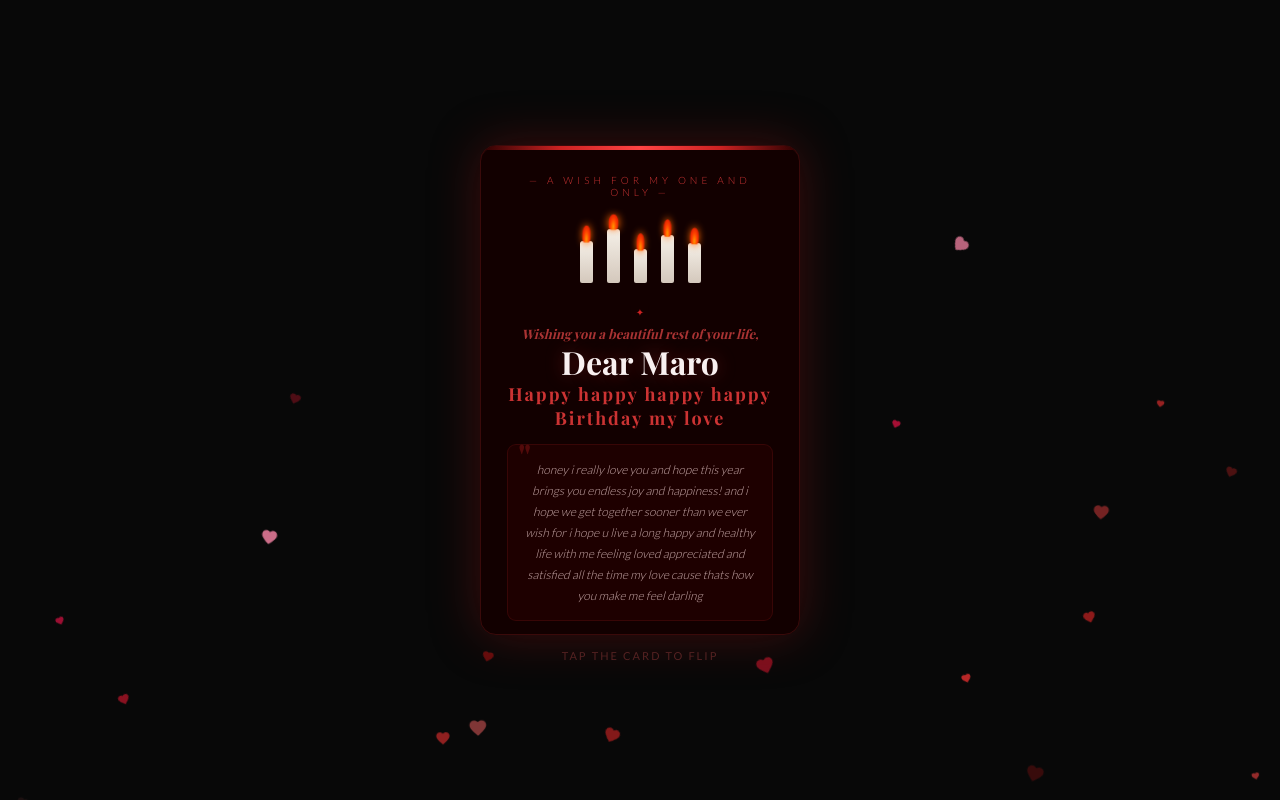
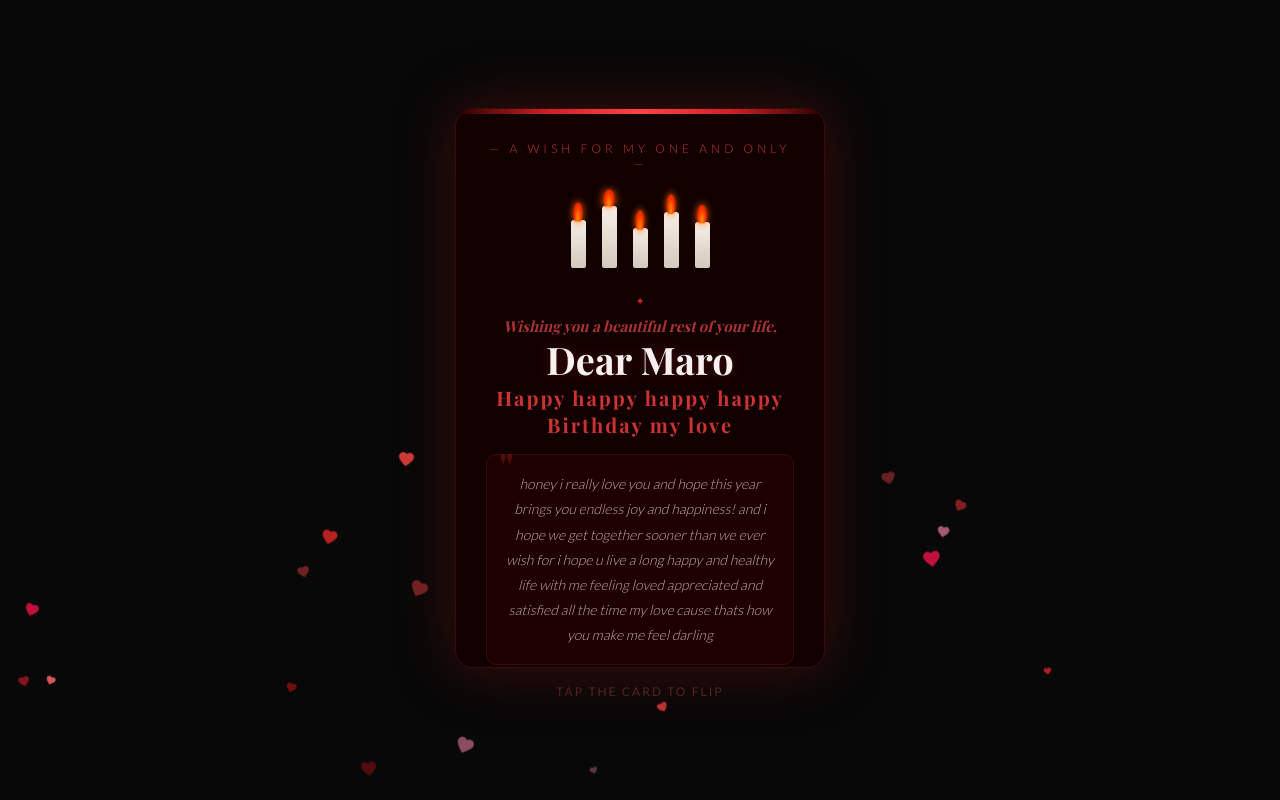
Before and after one commit to akiradiva671-coder/birthday, a plain HTML site: page index.html in a window 1280 px wide. Drawn offline with nearby package versions, Linux system fonts and the light colour scheme; a web font is replaced by a local one.

Commit message:
Update index.html

```diff
--- a/index.html
+++ b/index.html
@@ -7,24 +7,23 @@
 <link href="https://fonts.googleapis.com/css2?family=Playfair+Display:ital,wght@0,700;1,400&family=Lato:wght@300;400&display=swap" rel="stylesheet">
 <style>
 *{margin:0;padding:0;box-sizing:border-box;}
-
 body{background:#080808;display:flex;flex-direction:column;align-items:center;justify-content:center;min-height:100vh;padding:30px 12px 24px;overflow:hidden;}
 
-/* Floating hearts */
+/* Floating particles */
 .hearts-bg{position:fixed;inset:0;pointer-events:none;z-index:0;}
-.fheart{position:absolute;pointer-events:none;animation:floatHeart linear infinite;}
-@keyframes floatHeart{
+.fitem{position:absolute;pointer-events:none;animation:floatUp linear infinite;}
+@keyframes floatUp{
   0%{transform:translateY(0) scale(var(--s)) rotate(var(--r));opacity:0;}
   8%{opacity:var(--op);}
   90%{opacity:var(--op);}
-  100%{transform:translateY(-110vh) scale(var(--s)) rotate(calc(var(--r) + 30deg));opacity:0;}
+  100%{transform:translateY(-110vh) scale(var(--s)) rotate(calc(var(--r) + 25deg));opacity:0;}
 }
 
 /* Card scene */
 .scene{
-  width:min(320px,88vw);
-  aspect-ratio:320/490;
-  perspective:900px;
+  width:min(370px,92vw);
+  aspect-ratio:370/560;
+  perspective:1000px;
   cursor:pointer;
   z-index:2;
   position:relative;
@@ -40,61 +39,30 @@ body{background:#080808;display:flex;flex-direction:column;align-items:center;ju
 /* Card faces */
 .face{
   position:absolute;inset:0;
-  border-radius:16px;
+  border-radius:18px;
   backface-visibility:hidden;
   -webkit-backface-visibility:hidden;
   overflow:hidden;
 }
-.front{
-  background:#120000;
-  border:1px solid #3a0a0a;
-  box-shadow:0 0 50px rgba(160,20,20,0.35),inset 0 1px 0 rgba(200,60,60,0.1);
-}
-.back{
-  background:#0d0d1a;
-  border:1px solid #1a0a2a;
-  box-shadow:0 0 50px rgba(100,0,160,0.3);
-  transform:rotateY(180deg);
-}
+.front{background:#120000;border:1px solid #3a0a0a;box-shadow:0 0 60px rgba(160,20,20,0.35),inset 0 1px 0 rgba(200,60,60,0.1);}
+.back{background:#0d0d1a;border:1px solid #1a0a2a;box-shadow:0 0 60px rgba(100,0,160,0.3);transform:rotateY(180deg);}
 
 /* Top accent bands */
-.top-band{
-  position:absolute;top:0;left:0;right:0;height:4px;
-  border-radius:16px 16px 0 0;
-  background:linear-gradient(90deg,#2a0000,#cc2222,#ff4444,#cc2222,#2a0000);
-}
-.back-band{
-  position:absolute;top:0;left:0;right:0;height:4px;
-  border-radius:16px 16px 0 0;
-  background:linear-gradient(90deg,#1a0033,#7722cc,#aa44ff,#7722cc,#1a0033);
-}
+.top-band{position:absolute;top:0;left:0;right:0;height:5px;border-radius:18px 18px 0 0;background:linear-gradient(90deg,#2a0000,#cc2222,#ff4444,#cc2222,#2a0000);}
+.back-band{position:absolute;top:0;left:0;right:0;height:5px;border-radius:18px 18px 0 0;background:linear-gradient(90deg,#1a0033,#7722cc,#aa44ff,#7722cc,#1a0033);}
 
-/* Front content */
-.fc{
-  position:relative;z-index:2;
-  padding:clamp(18px,4vw,28px) clamp(16px,4vw,26px) clamp(14px,3vw,22px);
-  display:flex;flex-direction:column;align-items:center;text-align:center;height:100%;
-}
-.label-tag{
-  font-family:'Lato',sans-serif;font-weight:300;
-  letter-spacing:4px;font-size:clamp(8px,2vw,10px);
-  color:#cc3333;text-transform:uppercase;
-  margin-bottom:clamp(10px,2.5vw,16px);
-}
+/* Content wrappers */
+.fc{position:relative;z-index:2;padding:clamp(20px,4vw,32px) clamp(20px,4vw,30px) clamp(16px,3vw,24px);display:flex;flex-direction:column;align-items:center;text-align:center;height:100%;}
+.bc{position:relative;z-index:2;padding:clamp(16px,3vw,26px) clamp(18px,4vw,28px) clamp(14px,3vw,22px);display:flex;flex-direction:column;align-items:center;text-align:center;height:100%;}
+
+/* Label */
+.label-tag{font-family:'Lato',sans-serif;font-weight:300;letter-spacing:4px;font-size:clamp(9px,2.2vw,12px);color:#cc3333;text-transform:uppercase;margin-bottom:clamp(12px,2.5vw,18px);}
 
 /* Candles */
-.candles-row{display:flex;gap:clamp(8px,2vw,14px);align-items:flex-end;margin-bottom:clamp(10px,2.5vw,16px);}
+.candles-row{display:flex;gap:clamp(10px,2.5vw,16px);align-items:flex-end;margin-bottom:clamp(12px,2.5vw,18px);}
 .candle-wrap{display:flex;flex-direction:column;align-items:center;}
-.flame{
-  width:clamp(6px,1.5vw,9px);
-  height:clamp(11px,2.5vw,16px);
-  background:radial-gradient(ellipse at 50% 80%,#ff9900,#ff4400 40%,#cc0000);
-  border-radius:50% 50% 30% 30%;
-  animation:flicker 1.5s ease-in-out infinite alternate;
-  filter:drop-shadow(0 0 4px #ff6600);
-  margin-bottom:-1px;
-}
-.cbody{width:clamp(9px,2vw,13px);border-radius:3px 3px 2px 2px;background:linear-gradient(180deg,#f5f0e8,#d4c8bc);}
+.flame{width:clamp(7px,1.8vw,10px);height:clamp(13px,3vw,18px);background:radial-gradient(ellipse at 50% 80%,#ff9900,#ff4400 40%,#cc0000);border-radius:50% 50% 30% 30%;animation:flicker 1.5s ease-in-out infinite alternate;filter:drop-shadow(0 0 4px #ff6600);margin-bottom:-1px;}
+.cbody{width:clamp(10px,2.2vw,15px);border-radius:3px 3px 2px 2px;background:linear-gradient(180deg,#f5f0e8,#d4c8bc);}
 @keyframes flicker{
   0%{transform:scaleX(1) rotate(-2deg);}
   50%{transform:scaleX(0.85) scaleY(1.1) rotate(1deg);}
@@ -102,90 +70,41 @@ body{background:#080808;display:flex;flex-direction:column;align-items:center;ju
 }
 
 /* Dividers */
-.divider{
-  width:100%;height:1px;
-  background:linear-gradient(90deg,transparent,#550000,#cc2222,#550000,transparent);
-  margin:clamp(8px,2vw,13px) 0;
-  position:relative;
-}
-.divider::before{
-  content:'✦';position:absolute;left:50%;top:50%;
-  transform:translate(-50%,-50%);
-  color:#cc2222;font-size:10px;background:#120000;padding:0 5px;
-}
-.back-divider{
-  width:100%;height:1px;
-  background:linear-gradient(90deg,transparent,#330055,#9933cc,#330055,transparent);
-  margin:clamp(6px,1.5vw,10px) 0;
-  position:relative;
-}
-.back-divider::before{
-  content:'✦';position:absolute;left:50%;top:50%;
-  transform:translate(-50%,-50%);
-  color:#9933cc;font-size:10px;background:#0d0d1a;padding:0 5px;
-}
+.divider{width:100%;height:1px;background:linear-gradient(90deg,transparent,#550000,#cc2222,#550000,transparent);margin:clamp(10px,2vw,15px) 0;position:relative;}
+.divider::before{content:'✦';position:absolute;left:50%;top:50%;transform:translate(-50%,-50%);color:#cc2222;font-size:11px;background:#120000;padding:0 6px;}
+.back-divider{width:100%;height:1px;background:linear-gradient(90deg,transparent,#330055,#9933cc,#330055,transparent);margin:clamp(8px,1.5vw,12px) 0;position:relative;}
+.back-divider::before{content:'✦';position:absolute;left:50%;top:50%;transform:translate(-50%,-50%);color:#9933cc;font-size:11px;background:#0d0d1a;padding:0 6px;}
 
 /* Front text */
-.wishing{font-family:'Playfair Display',serif;font-style:italic;font-size:clamp(10px,2.5vw,13px);color:#aa3333;margin-bottom:2px;}
-.rname{font-family:'Playfair Display',serif;font-size:clamp(22px,6vw,32px);font-weight:700;color:#f8f0f0;line-height:1.1;margin-bottom:3px;text-shadow:0 0 18px rgba(200,50,50,0.35);}
-.bday{font-family:'Playfair Display',serif;font-size:clamp(13px,3.5vw,18px);color:#cc3333;letter-spacing:2px;margin-bottom:clamp(10px,2.5vw,14px);}
-.msg-box{
-  background:rgba(60,0,0,0.3);
-  border:1px solid rgba(150,30,30,0.22);
-  border-radius:9px;
-  padding:clamp(10px,2.5vw,14px) clamp(12px,3vw,16px);
-  margin-bottom:clamp(8px,2vw,14px);
-  position:relative;
-}
-.msg-box::before{
-  content:'"';position:absolute;top:-7px;left:10px;
-  font-family:'Playfair Display',serif;font-size:36px;
-  color:#cc2222;opacity:0.3;line-height:1;
-}
-.msg{font-family:'Lato',sans-serif;font-weight:300;font-size:clamp(10px,2.5vw,12px);line-height:1.75;color:#c8a8a8;font-style:italic;}
+.wishing{font-family:'Playfair Display',serif;font-style:italic;font-size:clamp(11px,2.8vw,15px);color:#aa3333;margin-bottom:3px;}
+.rname{font-family:'Playfair Display',serif;font-size:clamp(26px,7vw,38px);font-weight:700;color:#f8f0f0;line-height:1.1;margin-bottom:4px;text-shadow:0 0 18px rgba(200,50,50,0.35);}
+.bday{font-family:'Playfair Display',serif;font-size:clamp(14px,3.8vw,20px);color:#cc3333;letter-spacing:2px;margin-bottom:clamp(12px,2.5vw,16px);}
+
+/* Message box */
+.msg-box{background:rgba(60,0,0,0.3);border:1px solid rgba(150,30,30,0.22);border-radius:10px;padding:clamp(12px,2.5vw,16px) clamp(14px,3vw,18px);margin-bottom:clamp(10px,2vw,16px);position:relative;}
+.msg-box::before{content:'"';position:absolute;top:-8px;left:12px;font-family:'Playfair Display',serif;font-size:40px;color:#cc2222;opacity:0.3;line-height:1;}
+.msg{font-family:'Lato',sans-serif;font-weight:300;font-size:clamp(11px,2.8vw,14px);line-height:1.8;color:#c8a8a8;font-style:italic;}
 
 /* Front signature */
-.from-row{display:flex;flex-direction:column;align-items:center;gap:3px;margin-top:auto;}
-.from-lbl{font-size:clamp(7px,1.8vw,9px);letter-spacing:4px;color:#662222;text-transform:uppercase;}
-.signature{font-family:'Playfair Display',serif;font-style:italic;font-size:clamp(13px,3.5vw,17px);color:#e87070;}
-.hearts-row{display:flex;gap:5px;margin-top:6px;}
-.hrt{color:#cc2222;font-size:clamp(10px,2.5vw,13px);animation:pulse 2s ease-in-out infinite;}
-.hrt:nth-child(2){animation-delay:.3s;color:#882222;font-size:clamp(8px,2vw,10px);}
+.from-row{display:flex;flex-direction:column;align-items:center;gap:4px;margin-top:auto;}
+.from-lbl{font-size:clamp(8px,2vw,10px);letter-spacing:4px;color:#662222;text-transform:uppercase;}
+.signature{font-family:'Playfair Display',serif;font-style:italic;font-size:clamp(15px,3.8vw,20px);color:#e87070;}
+.hearts-row{display:flex;gap:6px;margin-top:7px;}
+.hrt{color:#cc2222;font-size:clamp(11px,2.8vw,15px);animation:pulse 2s ease-in-out infinite;}
+.hrt:nth-child(2){animation-delay:.3s;color:#882222;font-size:clamp(9px,2.2vw,12px);}
 .hrt:nth-child(3){animation-delay:.6s;}
-.hrt:nth-child(4){animation-delay:.9s;color:#882222;font-size:clamp(8px,2vw,10px);}
+.hrt:nth-child(4){animation-delay:.9s;color:#882222;font-size:clamp(9px,2.2vw,12px);}
 .hrt:nth-child(5){animation-delay:1.2s;}
-@keyframes pulse{
-  0%,100%{transform:scale(1);opacity:.7;}
-  50%{transform:scale(1.3);opacity:1;}
-}
+@keyframes pulse{0%,100%{transform:scale(1);opacity:.7;}50%{transform:scale(1.3);opacity:1;}}
 
-/* Back content */
-.bc{
-  position:relative;z-index:2;
-  padding:clamp(14px,3vw,22px) clamp(14px,3vw,22px) clamp(12px,3vw,18px);
-  display:flex;flex-direction:column;align-items:center;text-align:center;height:100%;
-}
-.bname{font-family:'Playfair Display',serif;font-size:clamp(20px,5.5vw,28px);font-weight:700;color:#f0e8ff;text-shadow:0 0 18px rgba(150,50,220,0.4);margin-bottom:4px;}
-.bbday{font-family:'Playfair Display',serif;font-size:clamp(12px,3vw,15px);color:#9933cc;letter-spacing:3px;margin-bottom:clamp(8px,2vw,12px);}
-.back-msg{
-  font-family:'Lato',sans-serif;font-weight:300;
-  font-size:clamp(10px,2.5vw,11px);line-height:1.8;
-  color:#b090d0;font-style:italic;
-  background:rgba(80,0,120,0.2);
-  border:1px solid rgba(150,50,200,0.18);
-  border-radius:8px;
-  padding:clamp(10px,2.5vw,13px) clamp(11px,2.5vw,14px);
-  margin-bottom:8px;
-}
-.back-sig{font-family:'Playfair Display',serif;font-style:italic;font-size:clamp(12px,3vw,15px);color:#cc88ff;margin-top:auto;}
+/* Back text */
+.bname{font-family:'Playfair Display',serif;font-size:clamp(22px,6vw,32px);font-weight:700;color:#f0e8ff;text-shadow:0 0 18px rgba(150,50,220,0.4);margin-bottom:5px;}
+.bbday{font-family:'Playfair Display',serif;font-size:clamp(13px,3.2vw,17px);color:#9933cc;letter-spacing:3px;margin-bottom:clamp(10px,2vw,14px);}
+.back-msg{font-family:'Lato',sans-serif;font-weight:300;font-size:clamp(11px,2.8vw,14px);line-height:1.85;color:#b090d0;font-style:italic;background:rgba(80,0,120,0.2);border:1px solid rgba(150,50,200,0.18);border-radius:9px;padding:clamp(12px,2.5vw,15px) clamp(13px,2.8vw,16px);margin-bottom:10px;}
+.back-sig{font-family:'Playfair Display',serif;font-style:italic;font-size:clamp(13px,3.2vw,17px);color:#cc88ff;margin-top:auto;}
 
 /* Hint */
-.hint{
-  font-family:'Lato',sans-serif;font-size:clamp(9px,2.2vw,11px);
-  color:#552222;letter-spacing:2px;text-transform:uppercase;
-  margin-top:14px;z-index:2;
-  animation:blink 2s ease-in-out infinite;
-}
+.hint{font-family:'Lato',sans-serif;font-size:clamp(10px,2.4vw,12px);color:#552222;letter-spacing:2px;text-transform:uppercase;margin-top:16px;z-index:2;animation:blink 2s ease-in-out infinite;}
 @keyframes blink{0%,100%{opacity:.35;}50%{opacity:1;}}
 </style>
 </head>
@@ -193,7 +112,7 @@ body{background:#080808;display:flex;flex-direction:column;align-items:center;ju
 
 <div class="hearts-bg" id="hbg"></div>
 
-<div class="scene" id="scene" onclick="flipCard()">
+<div class="scene" onclick="flipCard()">
   <div class="flipper" id="flipper">
 
     <!-- FRONT -->
@@ -201,30 +120,13 @@ body{background:#080808;display:flex;flex-direction:column;align-items:center;ju
       <div class="top-band"></div>
       <div class="fc">
         <div class="label-tag">— A Wish For my one and only —</div>
-
         <div class="candles-row">
-          <div class="candle-wrap">
-            <div class="flame" style="animation-delay:0s"></div>
-            <div class="cbody" style="height:clamp(28px,7vw,42px)"></div>
-          </div>
-          <div class="candle-wrap">
-            <div class="flame" style="animation-delay:.3s"></div>
-            <div class="cbody" style="height:clamp(36px,9vw,54px)"></div>
-          </div>
-          <div class="candle-wrap">
-            <div class="flame" style="animation-delay:.7s;animation-duration:1.2s"></div>
-            <div class="cbody" style="height:clamp(22px,5.5vw,34px)"></div>
-          </div>
-          <div class="candle-wrap">
-            <div class="flame" style="animation-delay:.5s;animation-duration:1.8s"></div>
-            <div class="cbody" style="height:clamp(32px,8vw,48px)"></div>
-          </div>
-          <div class="candle-wrap">
-            <div class="flame" style="animation-delay:.9s"></div>
-            <div class="cbody" style="height:clamp(26px,6.5vw,40px)"></div>
-          </div>
+          <div class="candle-wrap"><div class="flame" style="animation-delay:0s"></div><div class="cbody" style="height:clamp(32px,8vw,48px)"></div></div>
+          <div class="candle-wrap"><div class="flame" style="animation-delay:.3s"></div><div class="cbody" style="height:clamp(42px,10vw,62px)"></div></div>
+          <div class="candle-wrap"><div class="flame" style="animation-delay:.7s;animation-duration:1.2s"></div><div class="cbody" style="height:clamp(26px,6.5vw,40px)"></div></div>
+          <div class="candle-wrap"><div class="flame" style="animation-delay:.5s;animation-duration:1.8s"></div><div class="cbody" style="height:clamp(38px,9vw,56px)"></div></div>
+          <div class="candle-wrap"><div class="flame" style="animation-delay:.9s"></div><div class="cbody" style="height:clamp(30px,7.5vw,46px)"></div></div>
         </div>
-
         <div class="divider"></div>
         <div class="wishing">Wishing you a beautiful rest of your life,</div>
         <div class="rname">Dear Maro</div>
@@ -236,11 +138,7 @@ body{background:#080808;display:flex;flex-direction:column;align-items:center;ju
           <span class="from-lbl">with love</span>
           <span class="signature">i am Always Your nory ♥</span>
           <div class="hearts-row">
-            <span class="hrt">♥</span>
-            <span class="hrt">♥</span>
-            <span class="hrt">♥</span>
-            <span class="hrt">♥</span>
-            <span class="hrt">♥</span>
+            <span class="hrt">♥</span><span class="hrt">♥</span><span class="hrt">♥</span><span class="hrt">♥</span><span class="hrt">♥</span>
           </div>
         </div>
       </div>
@@ -250,7 +148,7 @@ body{background:#080808;display:flex;flex-direction:column;align-items:center;ju
     <div class="face back">
       <div class="back-band"></div>
       <div class="bc">
-        <svg width="100%" viewBox="0 0 160 148" xmlns="http://www.w3.org/2000/svg" style="max-width:160px;margin-bottom:4px;">
+        <svg width="100%" viewBox="0 0 160 148" xmlns="http://www.w3.org/2000/svg" style="max-width:175px;margin-bottom:5px;">
           <rect x="20" y="88" width="120" height="50" rx="6" fill="#3a0a0a"/>
           <rect x="20" y="88" width="120" height="15" rx="3" fill="#cc2222"/>
           <rect x="20" y="103" width="120" height="5" fill="#ff4444" opacity="0.35"/>
@@ -279,7 +177,6 @@ body{background:#080808;display:flex;flex-direction:column;align-items:center;ju
           <circle cx="105" cy="24" r="2" fill="#ffdd00" opacity="0.85"/>
           <ellipse cx="80" cy="138" rx="56" ry="5" fill="#1a0033" opacity="0.45"/>
         </svg>
-
         <div class="back-divider"></div>
         <div class="bname">Dear lover my maro</div>
         <div class="bbday">Happy Birthday</div>
@@ -300,50 +197,112 @@ function flipCard() {
   flipped = !flipped;
   document.getElementById('flipper').classList.toggle('flipped', flipped);
   document.getElementById('hint').textContent = flipped ? 'tap to flip back' : 'tap the card to flip';
+  switchParticles();
 }
 
+/* ── Color palettes ── */
 var heartColors = ['#cc2222','#ff4444','#ff6666','#aa1111','#ff3333','#dd1144','#ff88aa','#991122'];
-var heartSizes  = [10, 13, 16, 20, 9, 12, 18, 14, 11];
+var cakePurples = ['#9933cc','#aa44ff','#cc88ff','#7722cc','#bb55ee','#dd99ff','#8811bb','#ee77ff'];
+var sizes       = [10, 13, 16, 20, 9, 12, 18, 14, 11];
 
+/* ── SVG heart ── */
 function svgHeart(size, color) {
-  var s = document.createElementNS('http://www.w3.org/2000/svg', 'svg');
-  s.setAttribute('width', size);
-  s.setAttribute('height', size);
-  s.setAttribute('viewBox', '0 0 24 24');
-  var p = document.createElementNS('http://www.w3.org/2000/svg', 'path');
-  p.setAttribute('d', 'M12 21.35l-1.45-1.32C5.4 15.36 2 12.28 2 8.5 2 5.42 4.42 3 7.5 3c1.74 0 3.41.81 4.5 2.09C13.09 3.81 14.76 3 16.5 3 19.58 3 22 5.42 22 8.5c0 3.78-3.4 6.86-8.55 11.54L12 21.35z');
+  var s = document.createElementNS('http://www.w3.org/2000/svg','svg');
+  s.setAttribute('width', size); s.setAttribute('height', size); s.setAttribute('viewBox','0 0 24 24');
+  var p = document.createElementNS('http://www.w3.org/2000/svg','path');
+  p.setAttribute('d','M12 21.35l-1.45-1.32C5.4 15.36 2 12.28 2 8.5 2 5.42 4.42 3 7.5 3c1.74 0 3.41.81 4.5 2.09C13.09 3.81 14.76 3 16.5 3 19.58 3 22 5.42 22 8.5c0 3.78-3.4 6.86-8.55 11.54L12 21.35z');
   p.setAttribute('fill', color);
   s.appendChild(p);
   return s;
 }
 
-function spawnHeart() {
-  var hbg   = document.getElementById('hbg');
-  var size  = heartSizes[Math.floor(Math.random() * heartSizes.length)];
-  var color = heartColors[Math.floor(Math.random() * heartColors.length)];
+/* ── SVG birthday cake ── */
+function svgCake(size, color) {
+  var s = document.createElementNS('http://www.w3.org/2000/svg','svg');
+  s.setAttribute('width', size); s.setAttribute('height', size); s.setAttribute('viewBox','0 0 32 32');
+  var u = 'http://www.w3.org/2000/svg';
+
+  var shadow = document.createElementNS(u,'ellipse');
+  shadow.setAttribute('cx','16'); shadow.setAttribute('cy','29'); shadow.setAttribute('rx','10'); shadow.setAttribute('ry','2');
+  shadow.setAttribute('fill', color); shadow.setAttribute('opacity','0.25');
+
+  var b = document.createElementNS(u,'rect');
+  b.setAttribute('x','4'); b.setAttribute('y','18'); b.setAttribute('width','24'); b.setAttribute('height','10'); b.setAttribute('rx','2');
+  b.setAttribute('fill', color);
+
+  var t = document.createElementNS(u,'rect');
+  t.setAttribute('x','8'); t.setAttribute('y','10'); t.setAttribute('width','16'); t.setAttribute('height','9'); t.setAttribute('rx','2');
+  t.setAttribute('fill', color); t.setAttribute('opacity','0.85');
+
+  var fb = document.createElementNS(u,'path');
+  fb.setAttribute('d','M4 20 Q7 17 10 20 Q13 23 16 20 Q19 17 22 20 Q25 23 28 20');
+  fb.setAttribute('stroke','#ffffff'); fb.setAttribute('stroke-width','1.5'); fb.setAttribute('fill','none'); fb.setAttribute('opacity','0.6');
+
+  var ft = document.createElementNS(u,'path');
+  ft.setAttribute('d','M8 12 Q10.5 9.5 13 12 Q15.5 14.5 16 12 Q18.5 9.5 21 12 Q23.5 14.5 24 12');
+  ft.setAttribute('stroke','#ffffff'); ft.setAttribute('stroke-width','1.2'); ft.setAttribute('fill','none'); ft.setAttribute('opacity','0.55');
+
+  var cs = document.createElementNS(u,'rect');
+  cs.setAttribute('x','14.5'); cs.setAttribute('y','5'); cs.setAttribute('width','3'); cs.setAttribute('height','6'); cs.setAttribute('rx','1');
+  cs.setAttribute('fill','#f5f0e8');
+
+  var fl = document.createElementNS(u,'ellipse');
+  fl.setAttribute('cx','16'); fl.setAttribute('cy','4'); fl.setAttribute('rx','2'); fl.setAttribute('ry','3');
+  fl.setAttribute('fill','#ff9900');
+
+  var fc2 = document.createElementNS(u,'ellipse');
+  fc2.setAttribute('cx','16'); fc2.setAttribute('cy','4.5'); fc2.setAttribute('rx','0.9'); fc2.setAttribute('ry','1.5');
+  fc2.setAttribute('fill','#ffdd00');
+
+  [shadow, b, t, fb, ft, cs, fl, fc2].forEach(function(el){ s.appendChild(el); });
+  return s;
+}
+
+/* ── Particle system ── */
+var intervalId = null;
+
+function spawnParticle() {
+  var hbg     = document.getElementById('hbg');
+  var size    = sizes[Math.floor(Math.random() * sizes.length)];
   var opacity = (0.35 + Math.random() * 0.55).toFixed(2);
   var left    = (Math.random() * 98).toFixed(1);
   var dur     = (5 + Math.random() * 8).toFixed(1);
   var delay   = (Math.random() * 3).toFixed(2);
   var rot     = (-30 + Math.random() * 60).toFixed(0);
 
+  var el;
+  if (flipped) {
+    el = svgCake(Math.round(size * 1.5), cakePurples[Math.floor(Math.random() * cakePurples.length)]);
+  } else {
+    el = svgHeart(size, heartColors[Math.floor(Math.random() * heartColors.length)]);
+  }
+
   var wrap = document.createElement('div');
-  wrap.className = 'fheart';
-  wrap.style.cssText = 'left:' + left + '%;bottom:-30px;--s:1;--op:' + opacity + ';--r:' + rot + 'deg;animation-duration:' + dur + 's;animation-delay:' + delay + 's;';
-  wrap.appendChild(svgHeart(size, color));
+  wrap.className = 'fitem';
+  wrap.style.cssText = 'left:' + left + '%;bottom:-40px;--s:1;--op:' + opacity + ';--r:' + rot + 'deg;animation-duration:' + dur + 's;animation-delay:' + delay + 's;';
+  wrap.appendChild(el);
   hbg.appendChild(wrap);
 
-  setTimeout(function() { wrap.remove(); }, (parseFloat(dur) + parseFloat(delay) + 0.5) * 1000);
+  setTimeout(function(){ wrap.remove(); }, (parseFloat(dur) + parseFloat(delay) + 0.5) * 1000);
 }
 
-function startHearts() {
-  for (var i = 0; i < 18; i++) {
-    setTimeout(spawnHeart, i * 220);
-  }
-  setInterval(spawnHeart, 320);
+function clearAllParticles() {
+  var hbg = document.getElementById('hbg');
+  while (hbg.firstChild) { hbg.removeChild(hbg.firstChild); }
 }
 
-startHearts();
+function switchParticles() {
+  clearAllParticles();
+  if (intervalId) clearInterval(intervalId);
+  for (var i = 0; i < 18; i++) {
+    setTimeout(spawnParticle, i * 220);
+  }
+  intervalId = setInterval(spawnParticle, 320);
+}
+
+/* ── Initial burst ── */
+for (var i = 0; i < 18; i++) { setTimeout(spawnParticle, i * 220); }
+intervalId = setInterval(spawnParticle, 320);
 </script>
 
 </body>
```
